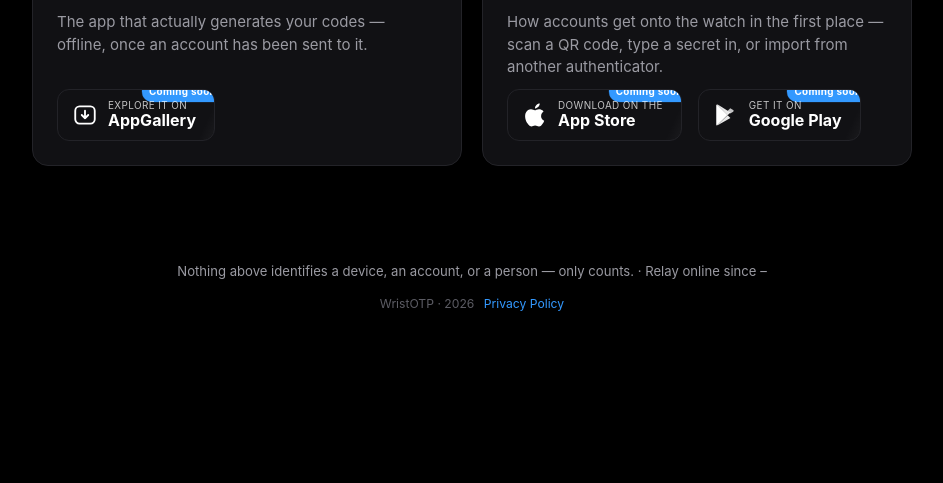
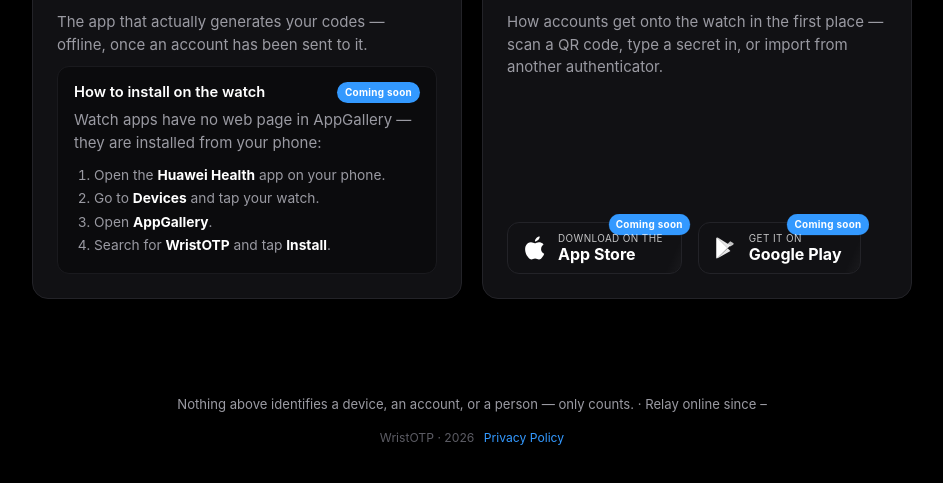
Before and after one commit to efimomax/WristOTP-Server, a plain HTML site: page WristOTP.Server/wwwroot/index.html in a window 1280 px wide. Shown: the part 3447-3930 px from the top of the page, without its empty margins (168-1111 px from the left). Before the commit the page ends 3821 px from the top, so only its background shows below. Drawn offline with Linux system fonts and the light colour scheme; no server answers.

Commit message:
feat: favicon, watch app install steps, uncut "Coming soon" badges
- Favicon from the app icon (favicon.ico 16/32/48, 32 px PNG,
  apple-touch-icon 180 px) on the landing and privacy pages.
- "On your watch": the AppGallery badge (watch apps have no web page in
  AppGallery) is replaced by install steps via the Huawei Health app.
- App Store / Google Play badges: the "Coming soon" label is no longer cut
  off.

---

feat: favicon, шаги установки на часы, целые плашки "Coming soon"

- Favicon из иконки приложения (favicon.ico 16/32/48, PNG 32 px,
  apple-touch-icon 180 px) на стартовой странице и странице политики.
- "On your watch": значок AppGallery (у приложений для часов нет
  веб-страницы в AppGallery) заменён шагами установки через приложение
  Huawei Health.
- Значки App Store / Google Play: плашка "Coming soon" больше не обрезается.

```diff
--- a/WristOTP.Server/wwwroot/index.html
+++ b/WristOTP.Server/wwwroot/index.html
@@ -4,6 +4,9 @@
 <meta charset="utf-8">
 <meta name="viewport" content="width=device-width, initial-scale=1">
 <title>WristOTP Relay</title>
+<link rel="icon" href="/favicon.ico" sizes="any">
+<link rel="icon" href="/favicon-32.png" type="image/png" sizes="32x32">
+<link rel="apple-touch-icon" href="/apple-touch-icon.png">
 <style>
   /*
     The palette matches the WristOTP watch and phone apps (#3399FF on
@@ -313,7 +316,7 @@
   .app-desc{color:var(--text-secondary);font-size:.88rem;margin:0 0 16px;flex:1}
   .badges{display:flex;gap:16px;flex-wrap:wrap;margin-top:auto}
   .badge{
-    position:relative;display:inline-flex;align-items:center;gap:10px;overflow:hidden;
+    position:relative;display:inline-flex;align-items:center;gap:10px;
     background:var(--surface);color:#fff;border:1px solid var(--border);border-radius:12px;
     padding:10px 18px 10px 14px;text-decoration:none;
     transition:transform .25s cubic-bezier(.2,.7,.2,1), border-color .25s ease, box-shadow .25s ease;
@@ -324,7 +327,7 @@
     box-shadow:0 10px 26px -12px rgba(51,153,255,.4);
   }
   .badge::after{
-    content:"";position:absolute;inset:0;
+    content:"";position:absolute;inset:0;border-radius:inherit;
     background:linear-gradient(115deg, transparent 30%, rgba(255,255,255,.14) 45%, transparent 60%);
     background-size:250% 100%;background-position:150% 0;
     transition:background-position .7s ease;
@@ -376,6 +379,25 @@
     margin-top:12px;text-align:center;color:var(--text-secondary);
     font-size:.82rem;text-transform:uppercase;letter-spacing:.08em;
   }
+
+  /* "On your watch": install steps instead of a store badge — watch apps
+     have no web page in AppGallery, they are installed via the phone.
+     "On your watch": шаги установки вместо значка магазина — у приложений
+     для часов нет веб-страницы в AppGallery, их ставят через телефон. */
+  .howto{
+    margin-top:auto;background:var(--surface-alt);border:1px solid var(--border-soft);
+    border-radius:12px;padding:14px 16px;
+  }
+  .howto-head{display:flex;align-items:center;justify-content:space-between;gap:10px;margin-bottom:6px}
+  .howto-title{font-weight:600;font-size:.92rem}
+  .soon-inline{
+    background:var(--accent);color:#fff;font-size:.62rem;font-weight:700;
+    padding:3px 8px;border-radius:999px;letter-spacing:.03em;white-space:nowrap;
+  }
+  .howto-note{margin:0 0 8px;color:var(--text-secondary);font-size:.82rem}
+  .howto ol{margin:0;padding-left:20px;color:var(--text-secondary);font-size:.86rem}
+  .howto li{margin:3px 0}
+  .howto strong{color:var(--text)}
 
   footer{padding:32px 0 60px;text-align:center;color:var(--text-secondary);font-size:.82rem}
   footer a{color:var(--accent);text-decoration:none}
@@ -561,12 +583,18 @@
           </div>
         </div>
         <p class="app-desc">The app that actually generates your codes — offline, once an account has been sent to it.</p>
-        <div class="badges">
-          <a class="badge" href="#" aria-disabled="true">
-            <span class="soon">Coming soon</span>
-            <svg viewBox="0 0 24 24" fill="none" stroke="currentColor" stroke-width="1.7" stroke-linecap="round" stroke-linejoin="round"><rect x="3" y="4" width="18" height="16" rx="4"/><path d="M12 8v7M9 12l3 3 3-3"/></svg>
-            <span class="t"><small>Explore it on</small><strong>AppGallery</strong></span>
-          </a>
+        <div class="howto">
+          <div class="howto-head">
+            <span class="howto-title">How to install on the watch</span>
+            <span class="soon-inline">Coming soon</span>
+          </div>
+          <p class="howto-note">Watch apps have no web page in AppGallery — they are installed from your phone:</p>
+          <ol>
+            <li>Open the <strong>Huawei Health</strong> app on your phone.</li>
+            <li>Go to <strong>Devices</strong> and tap your watch.</li>
+            <li>Open <strong>AppGallery</strong>.</li>
+            <li>Search for <strong>WristOTP</strong> and tap <strong>Install</strong>.</li>
+          </ol>
         </div>
       </div>
 
```
Also changed, not shown: WristOTP.Server/wwwroot/privacy.html (+3 -0 lines), WristOTP.Server/wwwroot/apple-touch-icon.png (added), WristOTP.Server/wwwroot/favicon-32.png (added), WristOTP.Server/wwwroot/favicon.ico (added).
